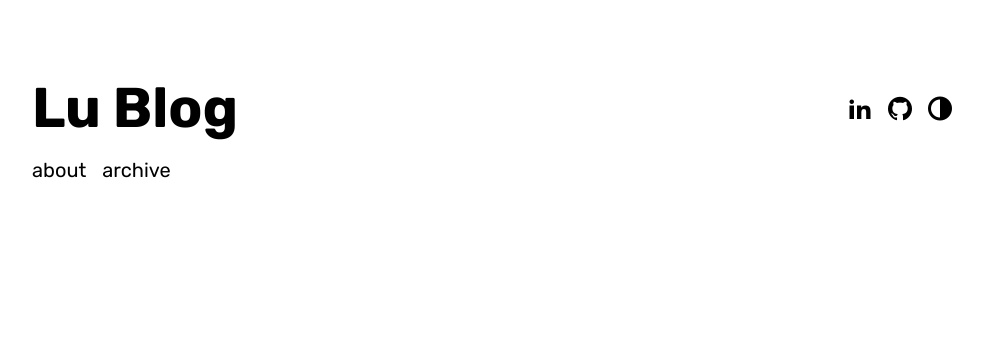
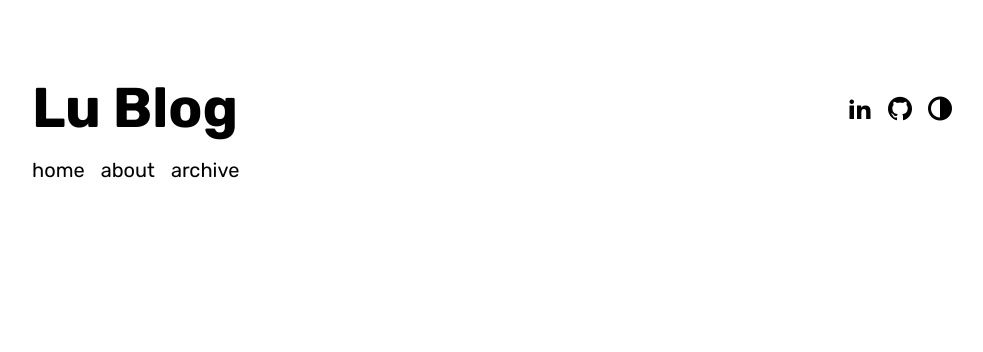
Before and after one commit to xl402/xl402.github.io, a Jekyll site: the page built from archive.md, in a window 1280 px wide. Shown: the top 352 px of the page, without its empty margins (144-1127 px from the left). Built offline with Jekyll 4.4.1, drawn with Linux system fonts in a browser that asks for light colours; some web fonts are replaced.

Commit message:
home button added

```diff
--- a/_includes/main/header.html
+++ b/_includes/main/header.html
@@ -7,6 +7,7 @@
       </div>
 
         <ul>
+            <li><a href="{{ '/' | prepend: site.baseurl }}">home</a></li>
             <li><a href="{{ '/about' | prepend: site.baseurl }}">about</a></li>
             <li><a href="{{ '/archive' | prepend: site.baseurl }}">archive</a></li>
         </ul>
```
Also changed, not shown: 11 other files.
